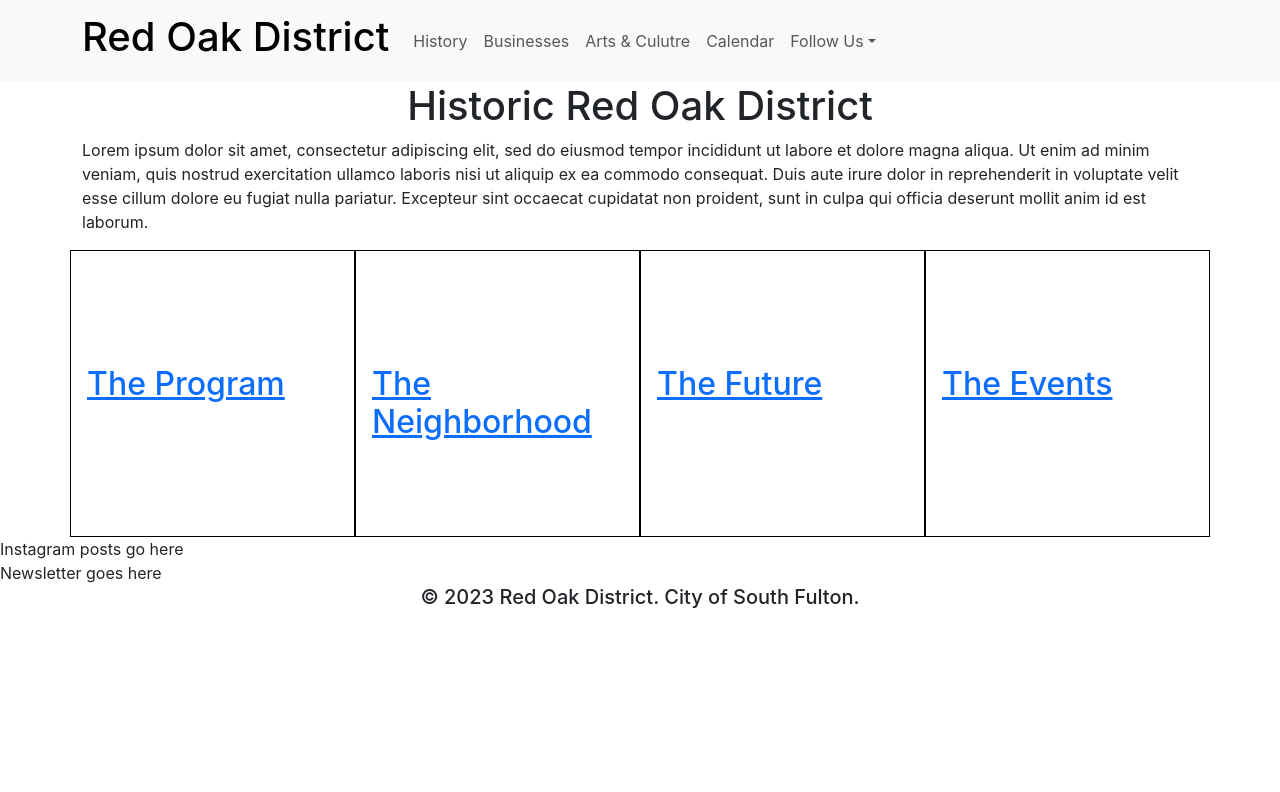
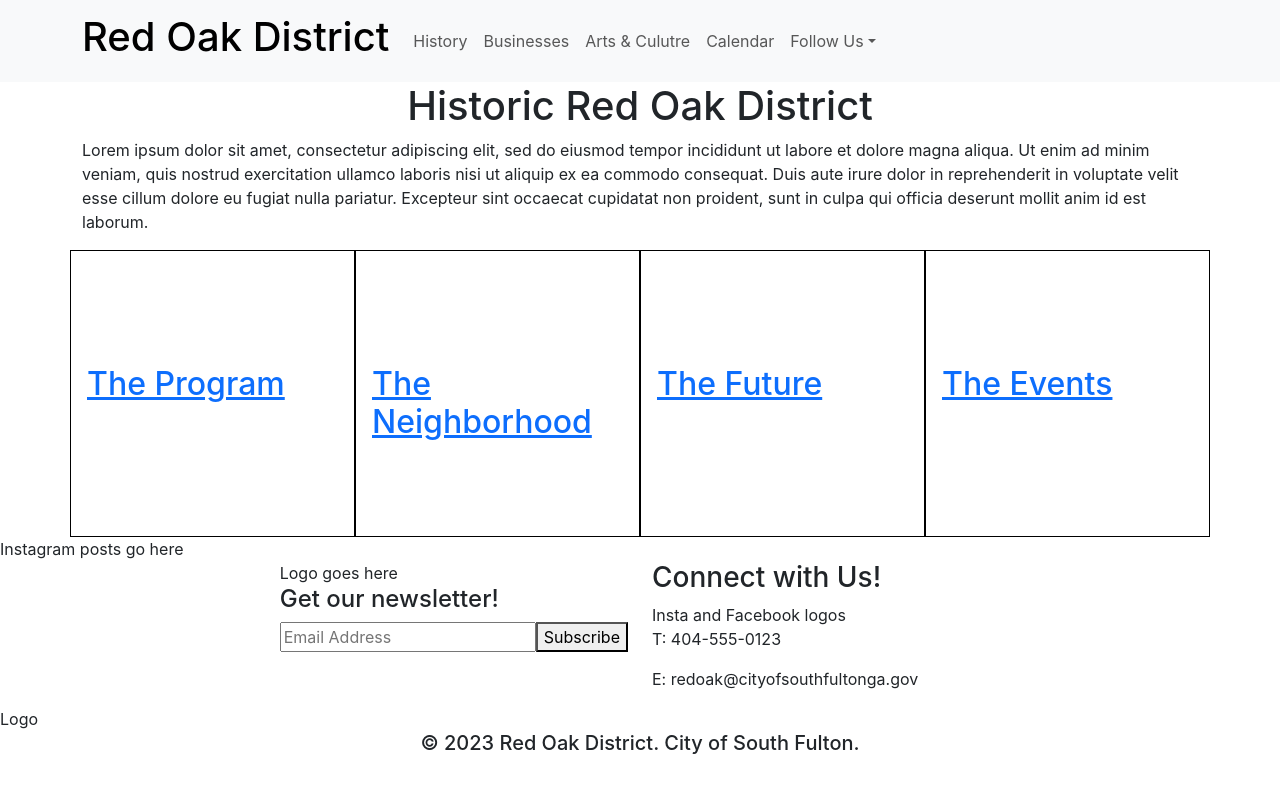
Before and after one commit to roblingjohn/red-oak-district, a React (Create React App) app: page / in a window 1280 px wide. Shown: the top 792 px of the page. Built offline with nearby package versions, Linux system fonts and the light colour scheme.

Commit message:
Adds layout for newsletter component.

```diff
--- a/src/components/Newsletter.jsx
+++ b/src/components/Newsletter.jsx
@@ -1,11 +1,32 @@
-import React from 'react';
+import React from "react";
+import { Col, Row } from "react-bootstrap";
 
 const Newsletter = () => {
-    return (
-        <div>
-            Newsletter goes here
-        </div>
-    );
+  return (
+    <div>
+      <Row>
+        <Col>
+          <div className="d-flex justify-content-end pr-3">
+            <div>
+              <div>Logo goes here</div>
+              <h4>Get our newsletter!</h4>
+              <input placeholder="Email Address" />
+              <button>Subscribe</button>
+            </div>
+          </div>
+        </Col>
+        <Col>
+          <div class="pl-3">
+            <h3>Connect with Us!</h3>
+            <div>Insta and Facebook logos</div>
+            <p>T: 404-555-0123</p>
+            <p>E: redoak@cityofsouthfultonga.gov</p>
+          </div>
+        </Col>
+      </Row>
+      Logo
+    </div>
+  );
 };
 
 export default Newsletter;
```
